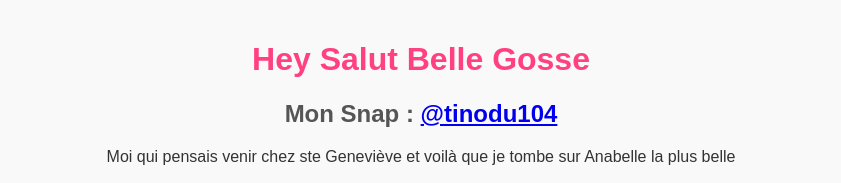
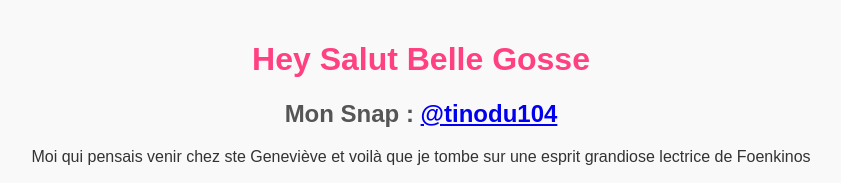
Before and after one commit to Tinotsu/Tino, a plain HTML site: page index.html in a window 1280 px wide. Shown: the top 183 px of the page, without its empty margins (219-1060 px from the left). Drawn offline with Linux system fonts and the light colour scheme.

Commit message:
Update index.html

```diff
--- a/index.html
+++ b/index.html
@@ -29,7 +29,7 @@
 <body>
     <h1>Hey Salut Belle Gosse</h1>
     <h2>Mon Snap : <a href="https://www.snapchat.com/add/tinodu104" target="_blank">@tinodu104</a></h2>
-    <p>Moi qui pensais venir chez ste Geneviève et voilà que je tombe sur Anabelle la plus belle</p>
+    <p>Moi qui pensais venir chez ste Geneviève et voilà que je tombe sur une esprit grandiose lectrice de Foenkinos</p>
     <footer>
         © 2024 - Créé par batman
     </footer>
```
